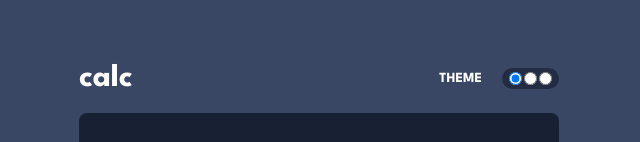
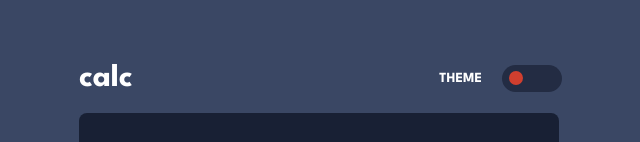
Before and after one commit to Alearie/calculator-app-main, a React (Vite) app: page / in a window 1280 px wide. Shown: the top 142 px of the page, without its empty margins (321-961 px from the left). Built offline with nearby package versions, Linux system fonts and the light colour scheme.

Commit message:
toggle-color

```diff
--- a/src/App.css
+++ b/src/App.css
@@ -217,6 +217,19 @@ header {
   padding: 3px 6px;
   border-radius: 20px;
 }
+
+.tri-state-toggle.theme1 {
+  background-color: hsl(223, 31%, 20%);
+}
+
+.tri-state-toggle.theme2 {
+  background-color: hsl(0, 5%, 81%);
+}
+
+.tri-state-toggle.theme3 {
+  background-color: hsl(268, 71%, 12%);
+}
+
 .button {
   margin: 1px;
 }
@@ -232,3 +245,50 @@ body {
   font-family: 'League Spartan', sans-serif;
   font-weight: 700;
 }
+
+input[type=radio] {
+  -webkit-appearance: none;
+  -moz-appearance: none;
+  appearance: none;
+}
+
+input[type=radio]::before {
+  content: '';
+  display: inline-block;
+  margin-top: 2.5px;
+  width: 10px;
+  height: 10px;
+  border: 2px solid #000;
+  border-radius: 50%;
+  opacity: 0;
+}
+
+input[type=radio]:checked::before {
+  background-color: hsl(6, 63%, 50%);
+  opacity: 1;
+}
+
+input[type=radio]#theme-theme1::before {
+  border-color: hsl(6, 63%, 50%); /
+}
+
+input[type=radio]#theme-theme1:checked::before {
+  background-color: hsl(6, 63%, 50%);
+}
+
+input[type=radio]#theme-theme2::before {
+  border-color: hsl(25, 98%, 40%);
+}
+
+input[type=radio]#theme-theme2:checked::before {
+  background-color: hsl(25, 98%, 40%);
+}
+
+
+input[type=radio]#theme-theme3::before {
+  border-color: hsl(176, 100%, 44%);
+}
+
+input[type=radio]#theme-theme3:checked::before {
+  background-color: hsl(176, 100%, 44%);
+}
--- a/src/App.jsx
+++ b/src/App.jsx
@@ -73,7 +73,7 @@ function App() {
         <header>
           <h1>calc</h1>
           <div className="theme">
-            <h4> THEME </h4>
+            <h4> THEME</h4>
             <div className="toggle-container">
               <div className={`tri-state-toggle ${selectedTheme}`}>
                 {themes.map((theme, index) => (
@@ -82,11 +82,12 @@ function App() {
                     className="button"
                     type="radio"
                     name="toggle"
-                    id={`theme-${index}`}
+                    id={`theme-${theme}`}
                     checked={selectedTheme === theme}
                     onChange={() => handleButtonClick(theme)}
                   />
                 ))}
+
                 <div className={`toggle-state-numbers ${selectedTheme}`}></div>
               </div>
             </div>
```
